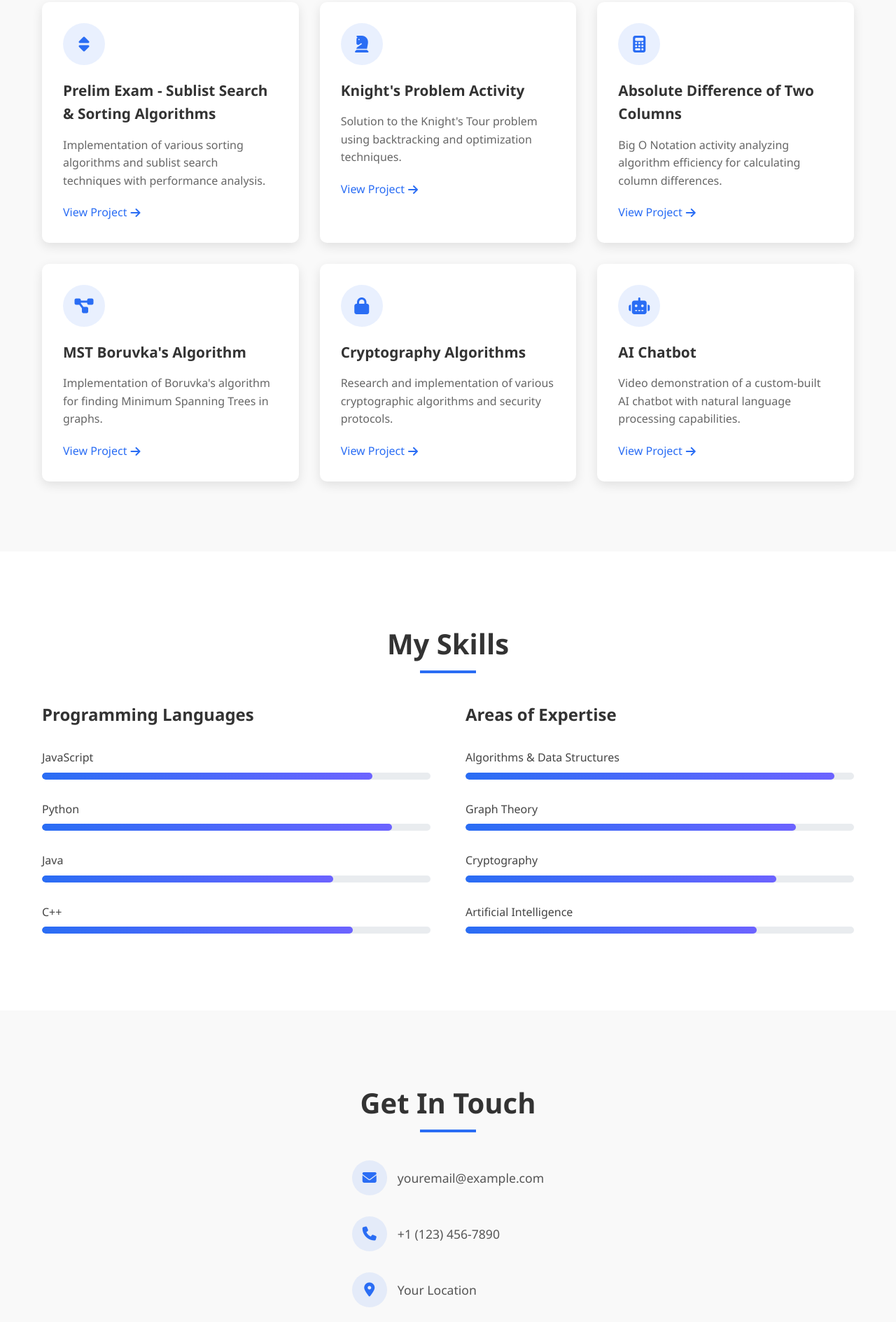
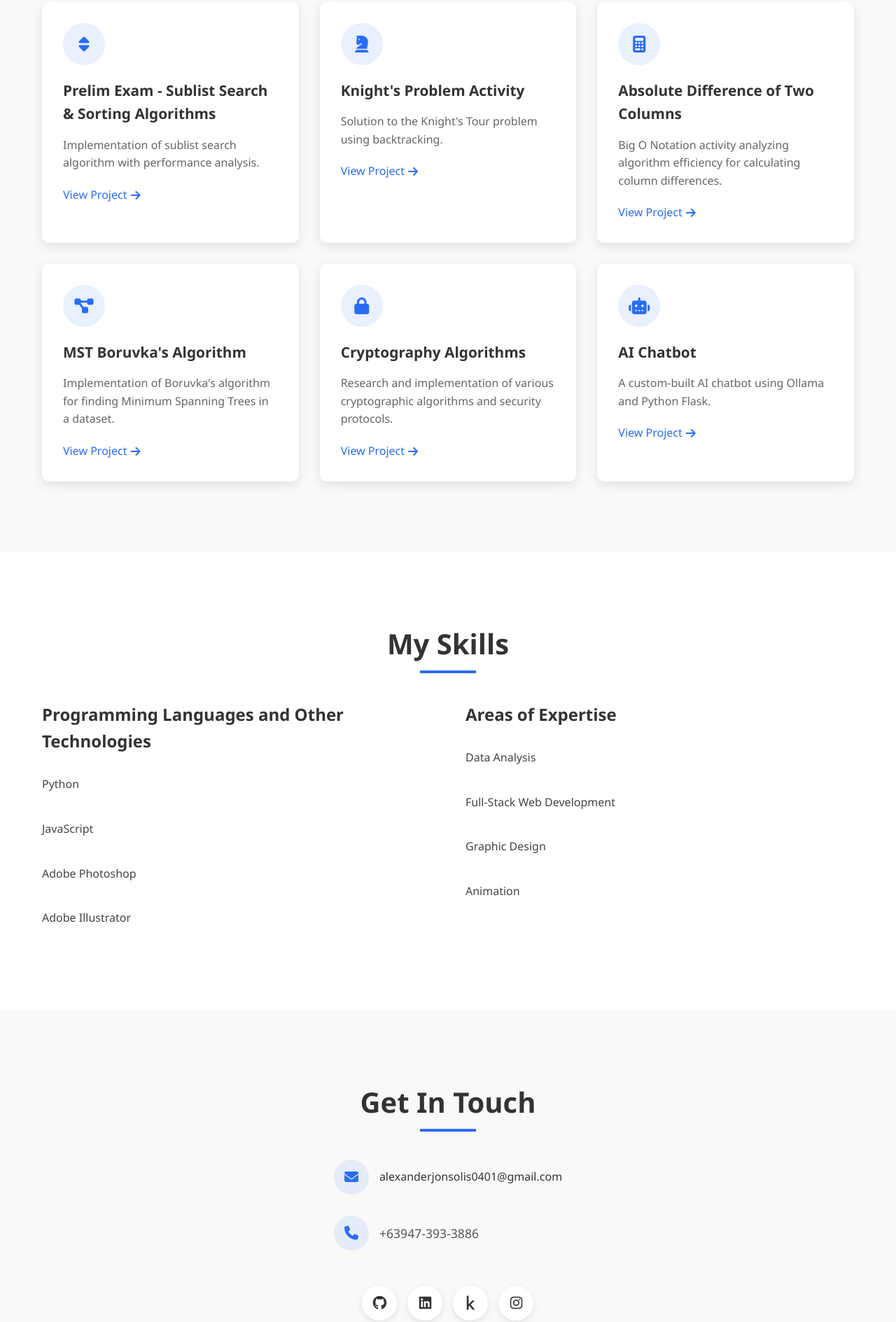
Before and after one commit to Alexander040105/alexandersolis.github.io, a plain HTML site: page index.html in a window 1280 px wide. Shown: the part 1625-3514 px from the top of the page at 70% size. Drawn offline with Linux system fonts and the light colour scheme.

Commit message:
Doneeee bukas lagay ko na lang yung fucking ai chatbot pag nirun ko bukas hihi

```diff
--- a/index.html
+++ b/index.html
@@ -44,14 +44,13 @@
             <h2 class="section-title">About Me</h2>
             <div class="about-content">
                 <div class="about-text">
-                    <p>I am a passionate computer science professional with expertise in algorithms, data structures, and software development. My academic journey has equipped me with strong problem-solving skills and a deep understanding of computational concepts.</p>
-                    <p>I enjoy tackling complex problems and creating efficient solutions. My interests span from algorithm optimization to artificial intelligence and cryptography.</p>
-                    <a href="#" class="btn">Download Resume</a>
+                    <p>I am a passionate computer science student with expertise in data analysis and web development. My academic journey has equipped me with strong problem-solving skills and a deep understanding of computational concepts.</p>
+                    <p>I enjoy tackling complex problems and creating efficient solutions. My interests span from back-end development to artificial intelligence and data analysis.</p>
+                    <a href="./SOLIS_CV (1).pdf" class="btn" id="downloadBtn" target="_blank">Download Resume</a>
                 </div>
                 <div class="about-image">
                     <div class="image-placeholder">
-                        <i class="fas fa-user"></i>
-                        <p>Your Photo</p>
+                        <img src="./SOLIS.png" alt="">
                     </div>
                 </div>
             </div>
@@ -65,43 +64,43 @@
                 <div class="project-card">
                     <div class="project-icon"><i class="fas fa-sort"></i></div>
                     <h3>Prelim Exam - Sublist Search & Sorting Algorithms</h3>
-                    <p>Implementation of various sorting algorithms and sublist search techniques with performance analysis.</p>
-                    <a href="https://www.kaggle.com/code/alexanderjonsolis/mobile-dataset-activity1" class="project-link">View Project <i class="fas fa-arrow-right"></i></a>
+                    <p>Implementation of sublist search algorithm with performance analysis.</p>
+                    <a target="_blank" href="https://www.kaggle.com/code/alexanderjonsolis/mobile-dataset-activity1" class="project-link">View Project <i class="fas fa-arrow-right"></i></a>
                 </div>
 
                 <div class="project-card">
                     <div class="project-icon"><i class="fas fa-chess-knight"></i></div>
                     <h3>Knight's Problem Activity</h3>
-                    <p>Solution to the Knight's Tour problem using backtracking and optimization techniques.</p>
-                    <a href="https://www.kaggle.com/code/alexanderjonsolis/knight-s-problem" class="project-link">View Project <i class="fas fa-arrow-right"></i></a>
+                    <p>Solution to the Knight's Tour problem using backtracking.</p>
+                    <a target="_blank" href="https://www.kaggle.com/code/alexanderjonsolis/knight-s-problem" class="project-link">View Project <i class="fas fa-arrow-right"></i></a>
                 </div>
 
                 <div class="project-card">
                     <div class="project-icon"><i class="fas fa-calculator"></i></div>
                     <h3>Absolute Difference of Two Columns</h3>
                     <p>Big O Notation activity analyzing algorithm efficiency for calculating column differences.</p>
-                    <a href="https://www.kaggle.com/code/alexanderjonsolis/daat-big-o-notation-activity" class="project-link">View Project <i class="fas fa-arrow-right"></i></a>
+                    <a target="_blank" href="https://www.kaggle.com/code/alexanderjonsolis/daat-big-o-notation-activity" class="project-link">View Project <i class="fas fa-arrow-right"></i></a>
                 </div>
 
                 <div class="project-card">
                     <div class="project-icon"><i class="fas fa-project-diagram"></i></div>
                     <h3>MST Boruvka's Algorithm</h3>
-                    <p>Implementation of Boruvka's algorithm for finding Minimum Spanning Trees in graphs.</p>
-                    <a href="https://www.kaggle.com/code/alexanderjonsolis/mst-boruvka-s-algorithm" class="project-link">View Project <i class="fas fa-arrow-right"></i></a>
+                    <p>Implementation of Boruvka's algorithm for finding Minimum Spanning Trees in a dataset.</p>
+                    <a target="_blank" href="https://www.kaggle.com/code/alexanderjonsolis/mst-boruvka-s-algorithm" class="project-link">View Project <i class="fas fa-arrow-right"></i></a>
                 </div>
 
                 <div class="project-card">
                     <div class="project-icon"><i class="fas fa-lock"></i></div>
                     <h3>Cryptography Algorithms</h3>
                     <p>Research and implementation of various cryptographic algorithms and security protocols.</p>
-                    <a href="https://cryptography-presentation.netlify.app/" class="project-link">View Project <i class="fas fa-arrow-right"></i></a>
+                    <a target="_blank" href="https://cryptography-presentation.netlify.app/" class="project-link">View Project <i class="fas fa-arrow-right"></i></a>
                 </div>
 
                 <div class="project-card">
                     <div class="project-icon"><i class="fas fa-robot"></i></div>
                     <h3>AI Chatbot</h3>
-                    <p>Video demonstration of a custom-built AI chatbot with natural language processing capabilities.</p>
-                    <a href="#" class="project-link">View Project <i class="fas fa-arrow-right"></i></a>
+                    <p>A custom-built AI chatbot using Ollama and Python Flask.</p>
+                    <a target="_blank" href="#" class="project-link">View Project <i class="fas fa-arrow-right"></i></a>
                 </div>
             </div>
         </div>
@@ -112,31 +111,31 @@
             <h2 class="section-title">My Skills</h2>
             <div class="skills-content">
                 <div class="skill-category">
-                    <h3>Programming Languages</h3>
+                    <h3>Programming Languages and Other Technologies</h3>
                     <div class="skill-items">
                         <div class="skill-item">
-                            <div class="skill-name">JavaScript</div>
-                            <div class="skill-bar">
+                            <div class="skill-name">Python</div>
+                            <!-- <div class="skill-bar">
                                 <div class="skill-level" style="width: 85%"></div>
-                            </div>
+                            </div> -->
                         </div>
                         <div class="skill-item">
-                            <div class="skill-name">Python</div>
-                            <div class="skill-bar">
+                            <div class="skill-name">JavaScript</div>
+                            <!-- <div class="skill-bar">
                                 <div class="skill-level" style="width: 90%"></div>
-                            </div>
+                            </div> -->
                         </div>
                         <div class="skill-item">
-                            <div class="skill-name">Java</div>
-                            <div class="skill-bar">
+                            <div class="skill-name">Adobe Photoshop</div>
+                            <!-- <div class="skill-bar">
                                 <div class="skill-level" style="width: 75%"></div>
-                            </div>
+                            </div> -->
                         </div>
                         <div class="skill-item">
-                            <div class="skill-name">C++</div>
-                            <div class="skill-bar">
+                            <div class="skill-name">Adobe Illustrator</div>
+                            <!-- <div class="skill-bar">
                                 <div class="skill-level" style="width: 80%"></div>
-                            </div>
+                            </div> -->
                         </div>
                     </div>
                 </div>
@@ -145,28 +144,28 @@
                     <h3>Areas of Expertise</h3>
                     <div class="skill-items">
                         <div class="skill-item">
-                            <div class="skill-name">Algorithms & Data Structures</div>
-                            <div class="skill-bar">
+                            <div class="skill-name">Data Analysis</div>
+                            <!-- <div class="skill-bar">
                                 <div class="skill-level" style="width: 95%"></div>
-                            </div>
+                            </div> -->
                         </div>
                         <div class="skill-item">
-                            <div class="skill-name">Graph Theory</div>
-                            <div class="skill-bar">
+                            <div class="skill-name">Full-Stack Web Development</div>
+                            <!-- <div class="skill-bar">
                                 <div class="skill-level" style="width: 85%"></div>
-                            </div>
+                            </div> -->
                         </div>
                         <div class="skill-item">
-                            <div class="skill-name">Cryptography</div>
-                            <div class="skill-bar">
+                            <div class="skill-name">Graphic Design</div>
+                            <!-- <div class="skill-bar">
                                 <div class="skill-level" style="width: 80%"></div>
-                            </div>
+                            </div> -->
                         </div>
                         <div class="skill-item">
-                            <div class="skill-name">Artificial Intelligence</div>
-                            <div class="skill-bar">
+                            <div class="skill-name">Animation</div>
+                            <!-- <div class="skill-bar">
                                 <div class="skill-level" style="width: 75%"></div>
-                            </div>
+                            </div> -->
                         </div>
                     </div>
                 </div>
@@ -181,20 +180,21 @@
                 <div class="contact-info">
                     <div class="contact-item">
                         <i class="fas fa-envelope"></i>
-                        <p>youremail@example.com</p>
+                        <a href="mailto:alexanderjonsolis0401@gmail.com">alexanderjonsolis0401@gmail.com</a>
                     </div>
                     <div class="contact-item">
                         <i class="fas fa-phone"></i>
-                        <p>+1 (123) 456-7890</p>
+                        <p>+63947-393-3886</p>
                     </div>
-                    <div class="contact-item">
+                    <!-- <div class="contact-item">
                         <i class="fas fa-map-marker-alt"></i>
                         <p>Your Location</p>
-                    </div>
+                    </div> -->
                     <div class="social-links">
-                        <a href="#" class="social-link"><i class="fab fa-github"></i></a>
-                        <a href="#" class="social-link"><i class="fab fa-linkedin"></i></a>
-                        <a href="#" class="social-link"><i class="fab fa-twitter"></i></a>
+                        <a href="https://github.com/Alexander040105" class="social-link" target="_blank"><i class="fab fa-github"></i></a>
+                        <a href="https://linkedin.com/in/alexander-jon-solis-2162a727a" class="social-link" target="_blank"><i class="fab fa-linkedin"></i></a>
+                        <a href="https://www.kaggle.com/alexanderjonsolis" class="social-link" target="_blank"><i class="fab fa-kaggle"></i></a>
+                        <a href="https://www.instagram.com/jonjonjonjonnn/" class="social-link" target="_blank"><i class="fab fa-instagram"></i></a>
                     </div>
                 </div>
                 <!-- <form class="contact-form">
--- a/styles.css
+++ b/styles.css
@@ -209,11 +209,12 @@ header .container {
     justify-content: center;
 }
 
-.image-placeholder {
+.image-placeholder img {
     width: 300px;
     height: 300px;
     background-color: #f0f0f0;
     border-radius: 50%;
+    border: #1a5ad0 2px solid;
     display: flex;
     flex-direction: column;
     justify-content: center;
```
Also changed, not shown: script.js (line endings or trailing spaces), 2 other files.
